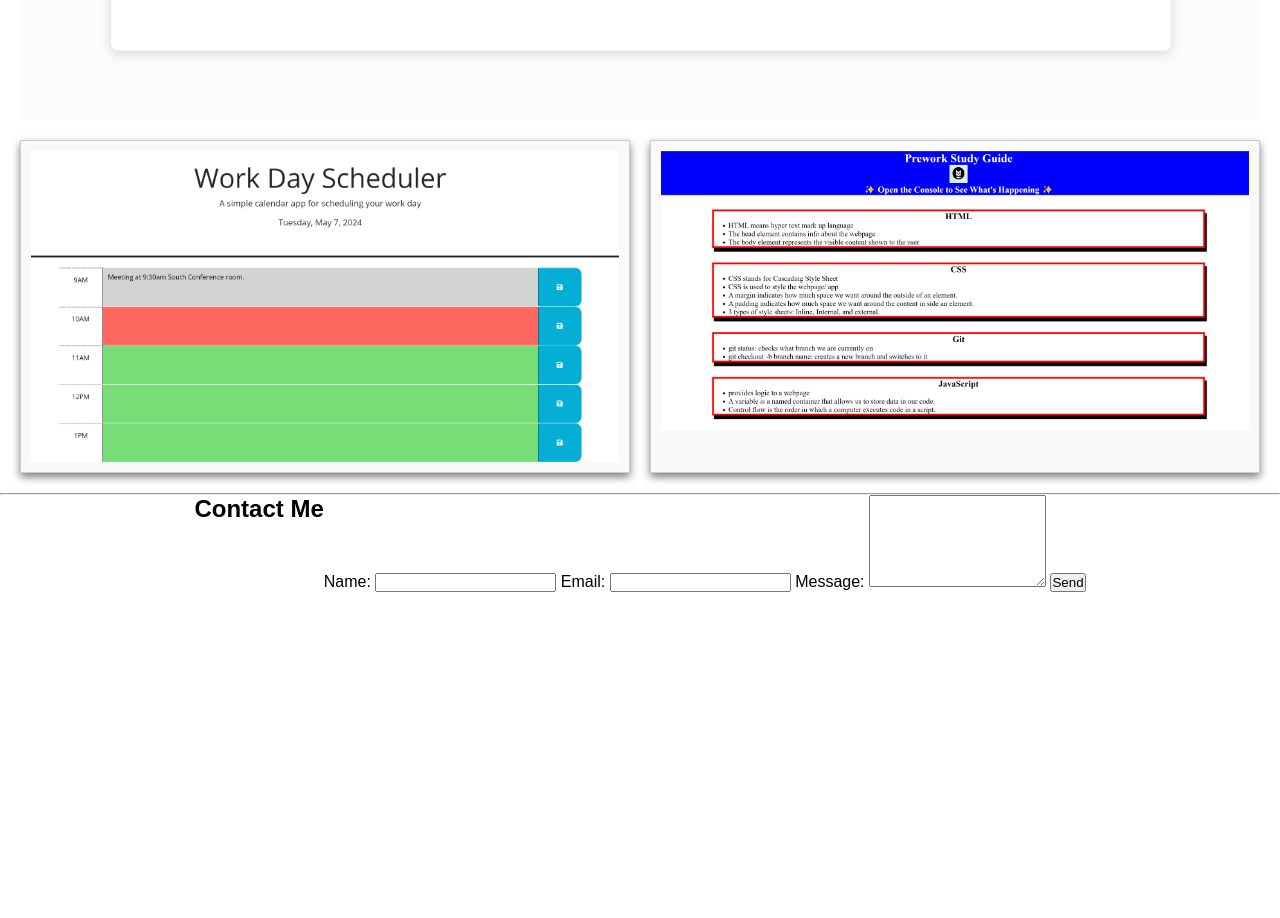
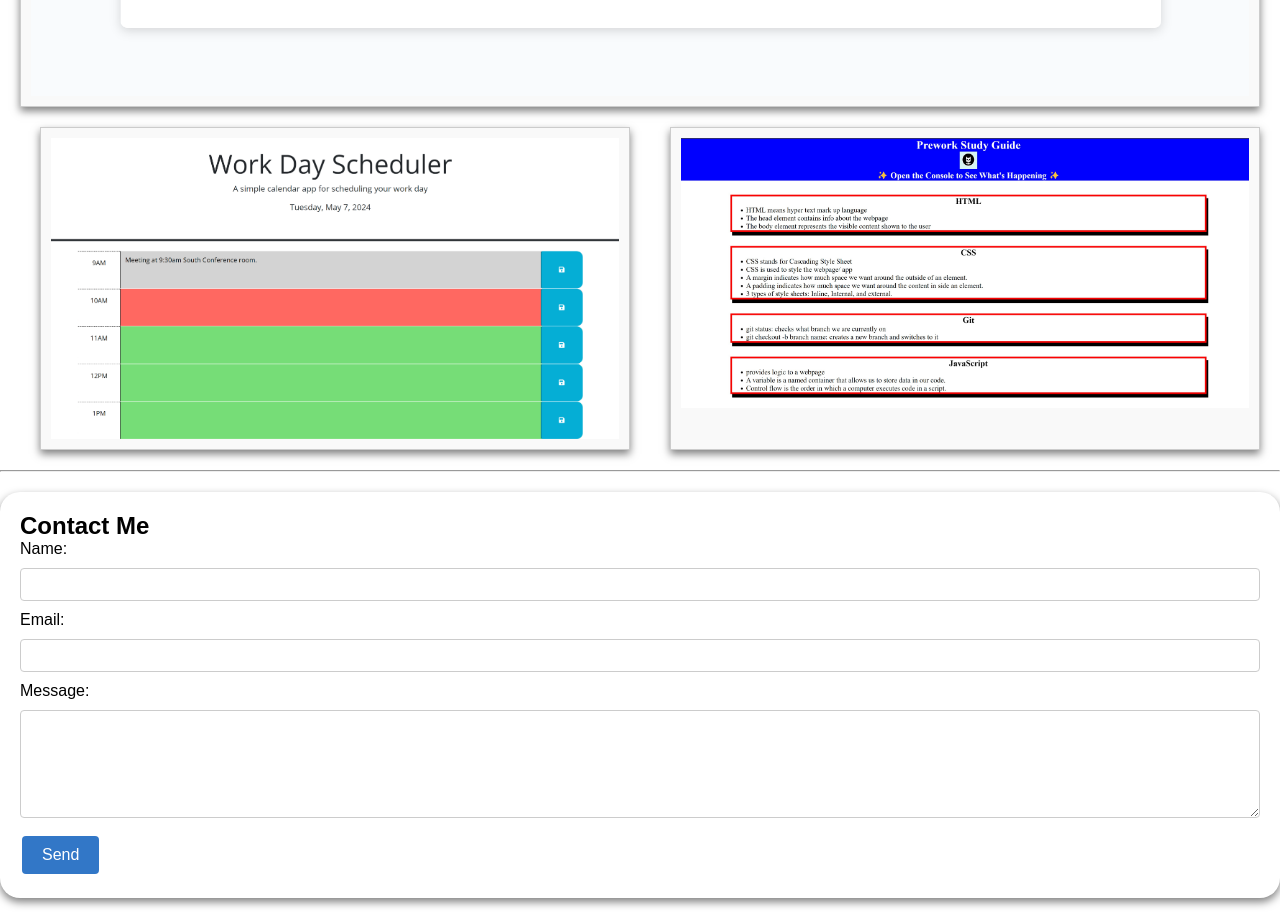
Before and after one commit to PCast71/No-This-Is-Patrick, a plain HTML site: page index.html in a window 1280 px wide. Shown: the part 1200-2118 px from the top of the page. Before the commit the page ends 1792 px from the top, so only its background shows below. Drawn offline with Linux system fonts and the light colour scheme.

Commit message:
added more styling to project boxes added url's and overlays. added background image to bio.

```diff
--- a/assets/css/style.css
+++ b/assets/css/style.css
@@ -73,7 +73,7 @@ h1 {
     flex-direction: column;
     align-items: center;
     text-align: center;
-    background-color:  rgb(101, 145, 196);
+    background-image: url('https://images.unsplash.com/photo-1610147323479-a7fb11ffd5dd?w=900&auto=format&fit=crop&q=60&ixlib=rb-4.0.3&ixid=M3wxMjA3fDB8MHxzZWFyY2h8N3x8bmF0dXJlJTIwYmFja2dyb3VuZHxlbnwwfHwwfHx8MA%3D%3D');
 }
 
 .bio img {
@@ -94,17 +94,32 @@ h1 {
 }
 
 .project {
+    position: relative;
+    overflow: hidden;
     background: #f9f9f9;
     border: 1px solid #ccc;
     padding: 10px;
     box-shadow: 0 4px 8px rgba(0,0,0,0.5);
 }
 
+.overlay {
+    position: absolute;
+    top: 0;
+    left: 0;
+    right: 0;
+    bottom: 0;
+    background-color: rgba(0,0,0,0.5);
+    opacity: 0;
+    transition: opacity 0.3s ease;
+}
 
+.project:hover .overlay {
+    opacity: 1;
+}
 
 
 .project.large {
-    width: 33%;
+    width: 100%;
     align-self: center;
 }
 
@@ -131,8 +146,48 @@ h1 {
 }
 
 .contact {
-    display: flex;
-    list-style: none;
-    justify-content: center;
+    background-color: #ffffff;
+    padding: 20px;
+    border-radius: 20px;
+    box-shadow: 0 4px 8px rgba(0,0,0,0.5);
+    max-width: 100%;
+    margin: 20px auto;
+    text-align: left;
 
 }
+
+.contact input[type='text'],
+.contact input[type='email'],
+.contact textarea {
+    width: 100%;
+    padding: 8px;
+    margin: 10px 0;
+    box-sizing: border-box;
+    border: 1px solid #ccc;
+    border-radius: 4px;
+}
+
+.contact button {
+    background-color: rgb(50, 119, 199);
+    color: white;
+    border: none;
+    padding: 10px 20px;
+    text-align: center;
+    display: inline-block;
+    font-size: 16px;
+    margin: 4px 2px;
+    cursor: pointer;
+    border-radius: 4px;
+    transition: background-color 0.3s;
+}
+
+.contact button:hover {
+    background-color: rgb(101, 145, 196);
+}
+
+@media (max-width: 600px) {
+    .contact {
+        width: 90%;
+        padding: 10px;
+    }
+}
--- a/index.html
+++ b/index.html
@@ -39,15 +39,24 @@
         <hr />
 
     <section class="projects" id="projects">
-        <div class="project large" id="project1"></div>
+        <a href="https://pcast71.github.io/the-perfect-password/" target="blank">
+        <div class="project large" id="project1">
         <img src="./assets/images/password.png" alt="screenshot of password generator page">
+        <div class="overlay"></div>
+    </a>
     </div>
     <div class="project-row">
+        <a href="https://pcast71.github.io/your-day-in-color/" target="blank">
       <div class="project small" id="project2">
-        <img src="./assets/images/Scheduler.png" alt="screenshot of JavaScript worday planner">
+        <img src="./assets/images/Scheduler.png" alt="screenshot of JavaScript work day planner">
+        <div class="overlay"></div>
+      </a>
     </div>
+    <a href="https://pcast71.github.io/prework-study-guide/" target="blank">
      <div class="project small" id="project3">
         <img src="./assets/images/Pre-work.jpeg" alt="screenshot of Pre-work study guide">
+        <div class="overlay"></div>
+     </a>
      </div>
     </div>
     </section>
```
Also changed, not shown: assets/images/space-bakcground.jpg (added).
